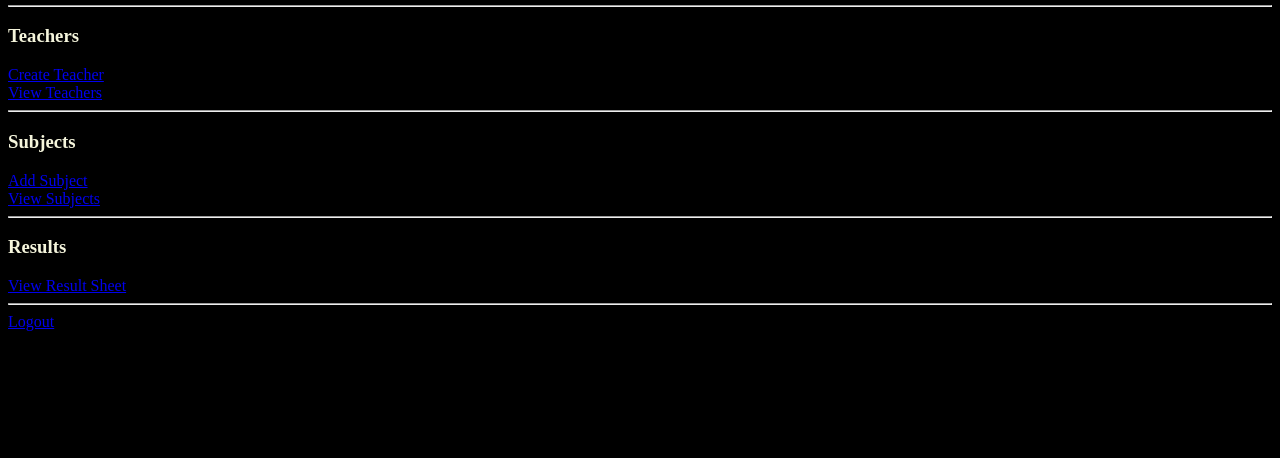
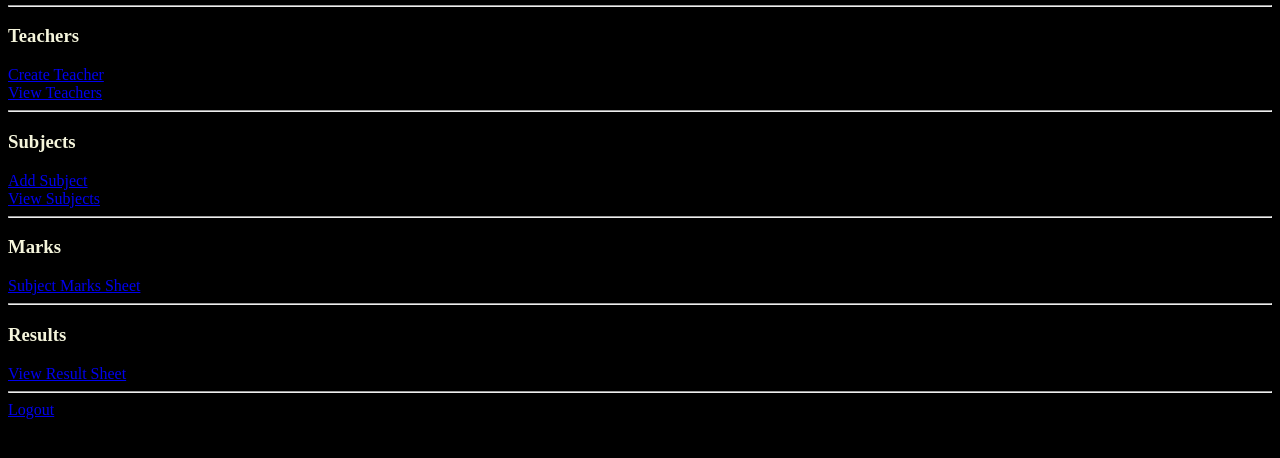
Before and after one commit to timo1456/NIA, a Flask app: page /dashboard in a window 1280 px wide. Shown: the part 302-760 px from the top of the page. Run offline with Flask 3, Linux system fonts and the light colour scheme; the visitor is signed in with stand-in values (Sample User, id 1).

Commit message:
Add subject marks sheet to admin dashboard

```diff
--- a/templates/admin_dashboard.html
+++ b/templates/admin_dashboard.html
@@ -82,6 +82,14 @@
     <hr>
 
 
+    <h3>Marks</h3>
+
+    <a href="/marks-sheet">
+        Subject Marks Sheet
+    </a>
+
+    <hr>
+
     <h3>Results</h3>
 
     <a href="/result-sheet">
```
